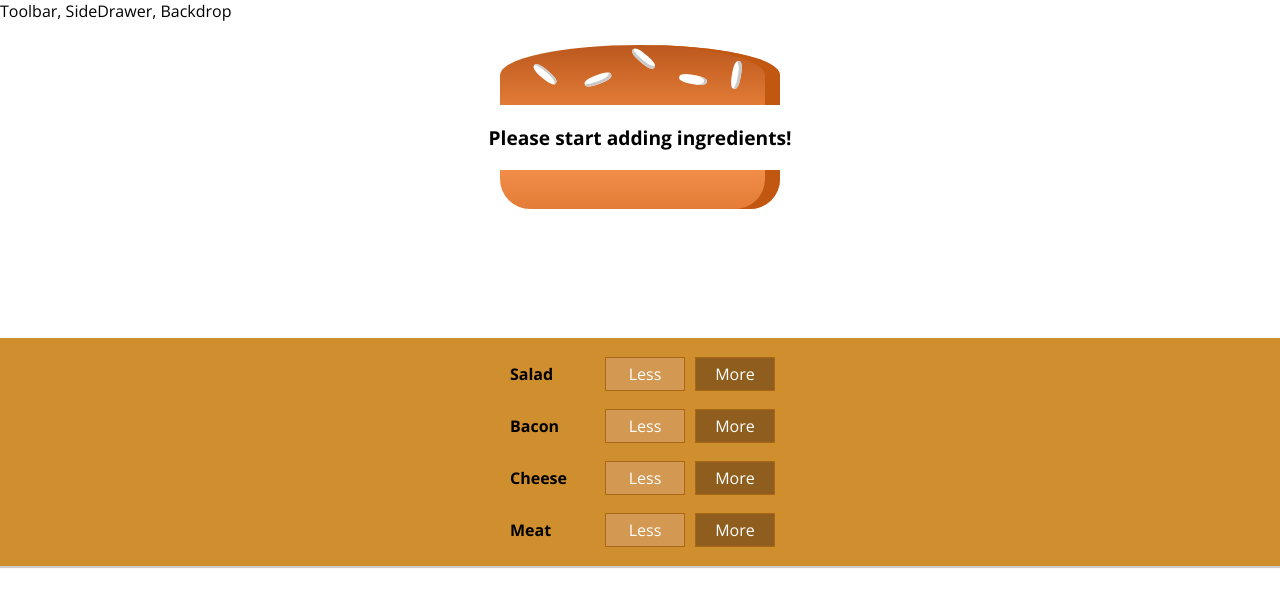
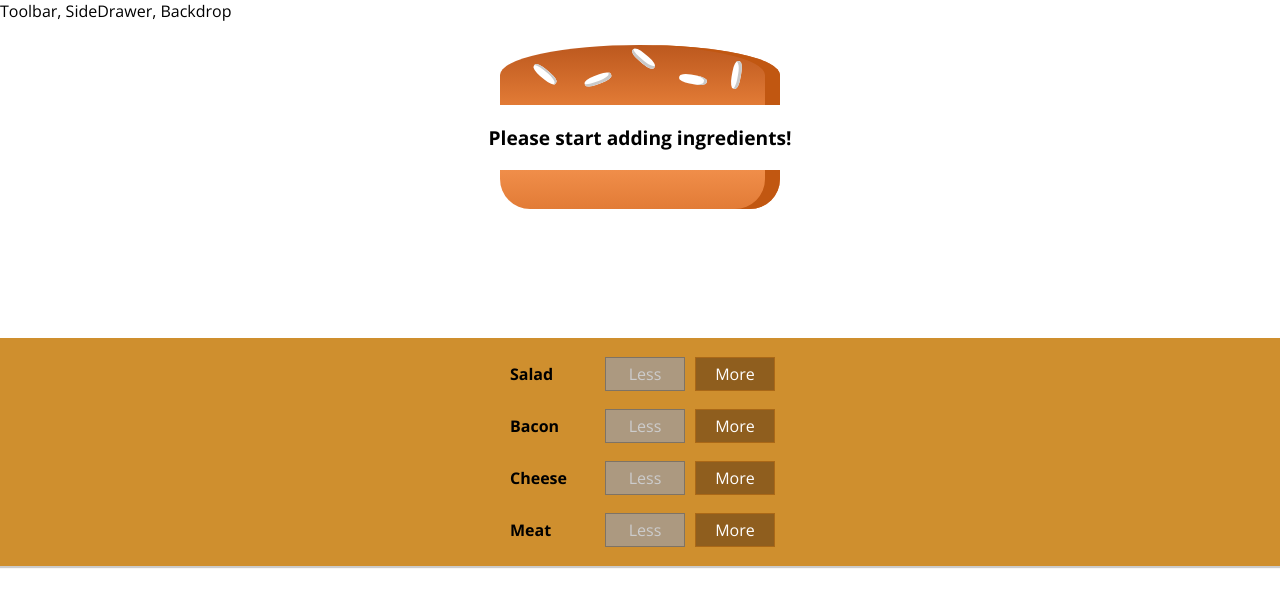
Before and after one commit to proiacm/burger-builder, a React (Create React App) app: page / in a window 1280 px wide. Shown: the top 606 px of the page. Built offline with nearby package versions, Linux system fonts and the light colour scheme.

Commit message:
add disabled property on less button

```diff
--- a/src/components/Burger/BuildControls/BuildControl/BuildControl.js
+++ b/src/components/Burger/BuildControls/BuildControl/BuildControl.js
@@ -6,7 +6,7 @@ const buildControl = (props) => (
 
     <div className={classes.BuildControl}>
         <div className={classes.Label}>{props.label}</div>
-        <button className={classes.Less} onClick={props.removed}>Less</button>
+        <button className={classes.Less} onClick={props.removed} disabled={props.disabled}>Less</button>
         <button className={classes.More} onClick={props.added}>More</button>
     </div>
 );
```
